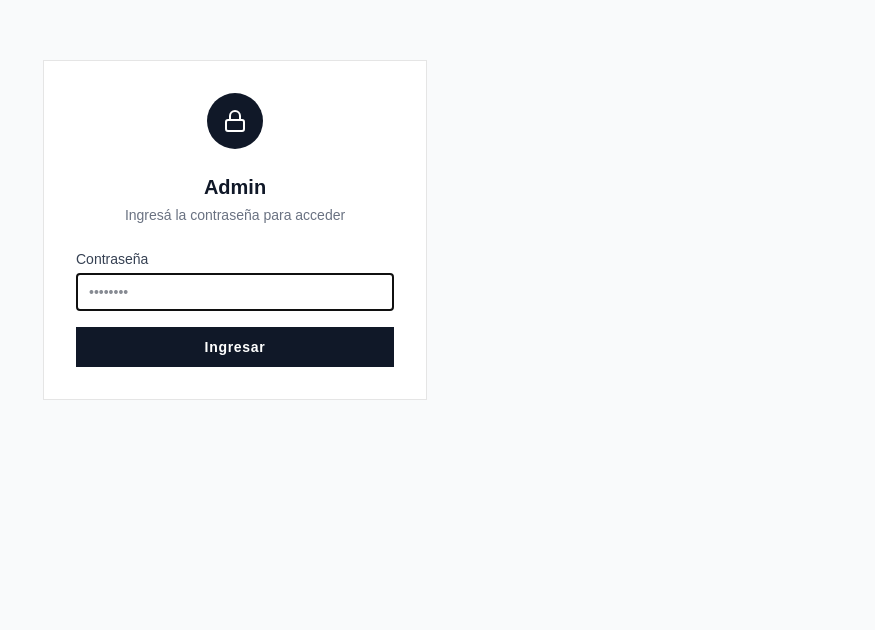
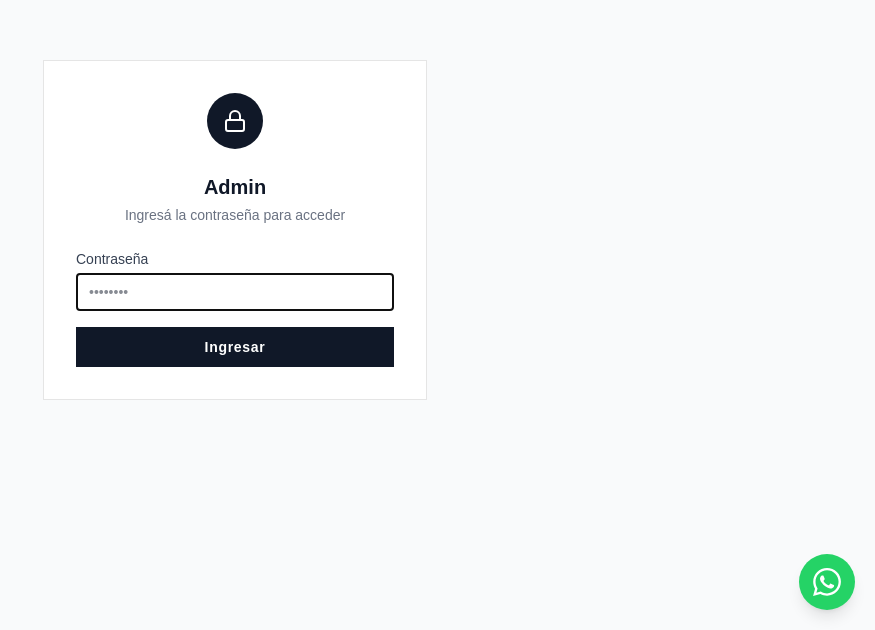
Before and after one commit to ramirosales52/el-supremo, a React (Vite) app in the folder frontend/: page /admin/login in a window 1280 px wide. Shown: the part 170-800 px from the top of the page, without its empty margins (405-1280 px from the left). Built offline with nearby package versions, Linux system fonts and the light colour scheme.

Commit message:
Change admin dashboard quick links to 2-column grid layout and add WhatsApp button component

```diff
--- a/frontend/src/App.tsx
+++ b/frontend/src/App.tsx
@@ -16,6 +16,7 @@ import OrderDetail from './pages/admin/OrderDetail';
 import ProductsAdmin from './pages/admin/ProductsAdmin';
 import CategoriesAdmin from './pages/admin/CategoriesAdmin';
 import CutOptionsAdmin from './pages/admin/CutOptionsAdmin';
+import WhatsAppButton from './components/WhatsAppButton';
 
 function PublicLayout() {
   const { pathname, search } = useLocation();
@@ -66,6 +67,7 @@ export default function App() {
           <Route path="cortes" element={<CutOptionsAdmin />} />
         </Route>
       </Routes>
+      <WhatsAppButton />
     </div>
   );
 }
--- /dev/null
+++ b/frontend/src/components/WhatsAppButton.tsx
@@ -0,0 +1,19 @@
+import whatsappIcon from "../assets/whatsapp-icon.svg";
+
+export default function WhatsAppButton() {
+  const phone = "5493472646441";
+  const message = encodeURIComponent("¡Hola! Quiero hacer una consulta sobre los productos.");
+  const href = `https://wa.me/${phone}?text=${message}`;
+
+  return (
+    <a
+      href={href}
+      target="_blank"
+      rel="noopener noreferrer"
+      aria-label="Contactar por WhatsApp"
+      className="fixed bottom-5 right-5 z-50 flex size-14 items-center justify-center rounded-full bg-[#25D366] shadow-lg transition-transform hover:scale-110 active:scale-95"
+    >
+      <img src={whatsappIcon} alt="" className="size-7 brightness-0 invert" />
+    </a>
+  );
+}
--- a/frontend/src/pages/admin/Dashboard.tsx
+++ b/frontend/src/pages/admin/Dashboard.tsx
@@ -138,7 +138,7 @@ export default function Dashboard() {
         </Alert>
       )}
 
-      <div className="grid gap-4 md:grid-cols-3">
+      <div className="grid gap-4 md:grid-cols-2">
         {quickLinks.map((link) => (
           <Card
             key={link.to}
```
Also changed, not shown: frontend/src/assets/whatsapp-icon.svg (added).
